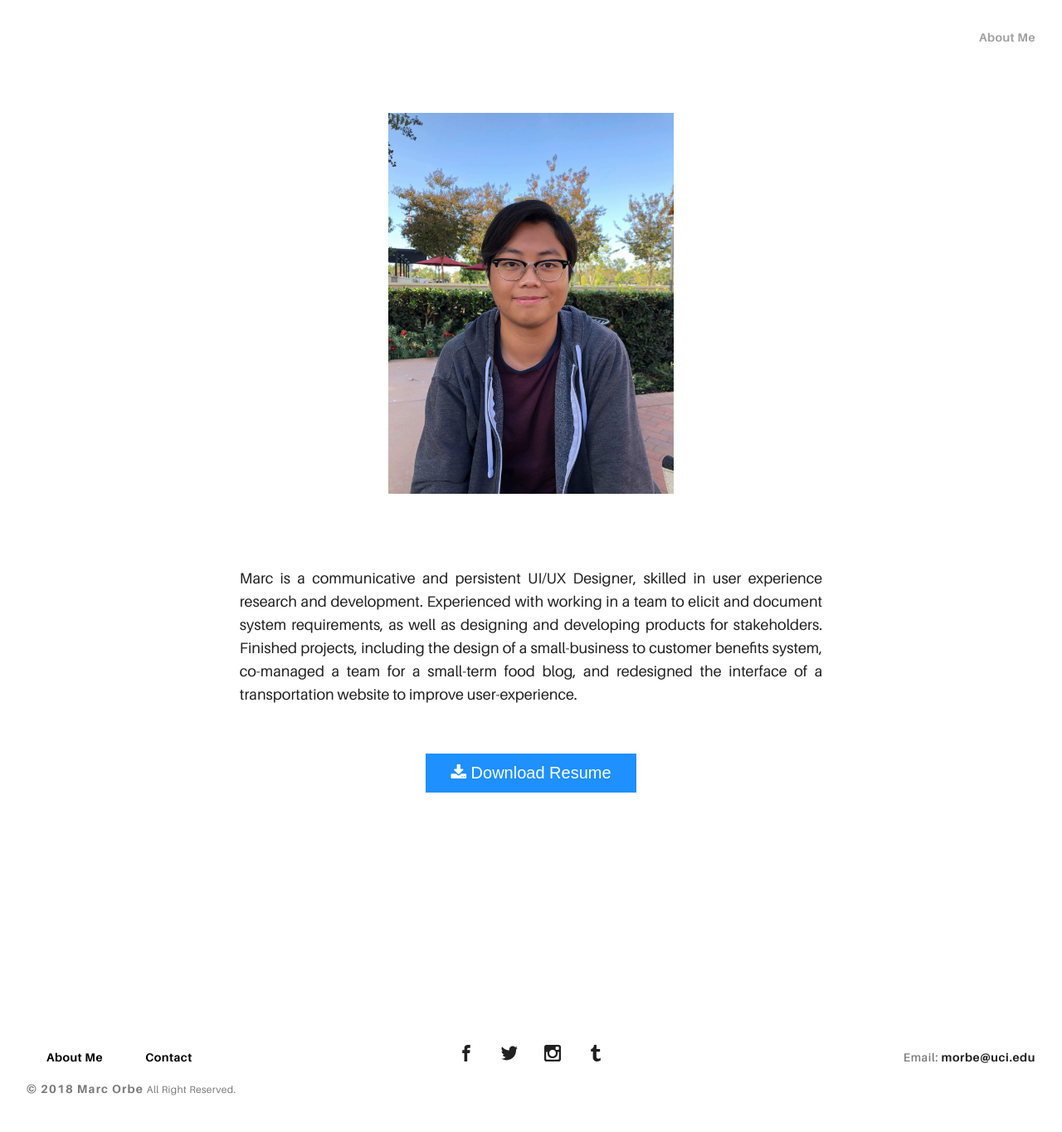
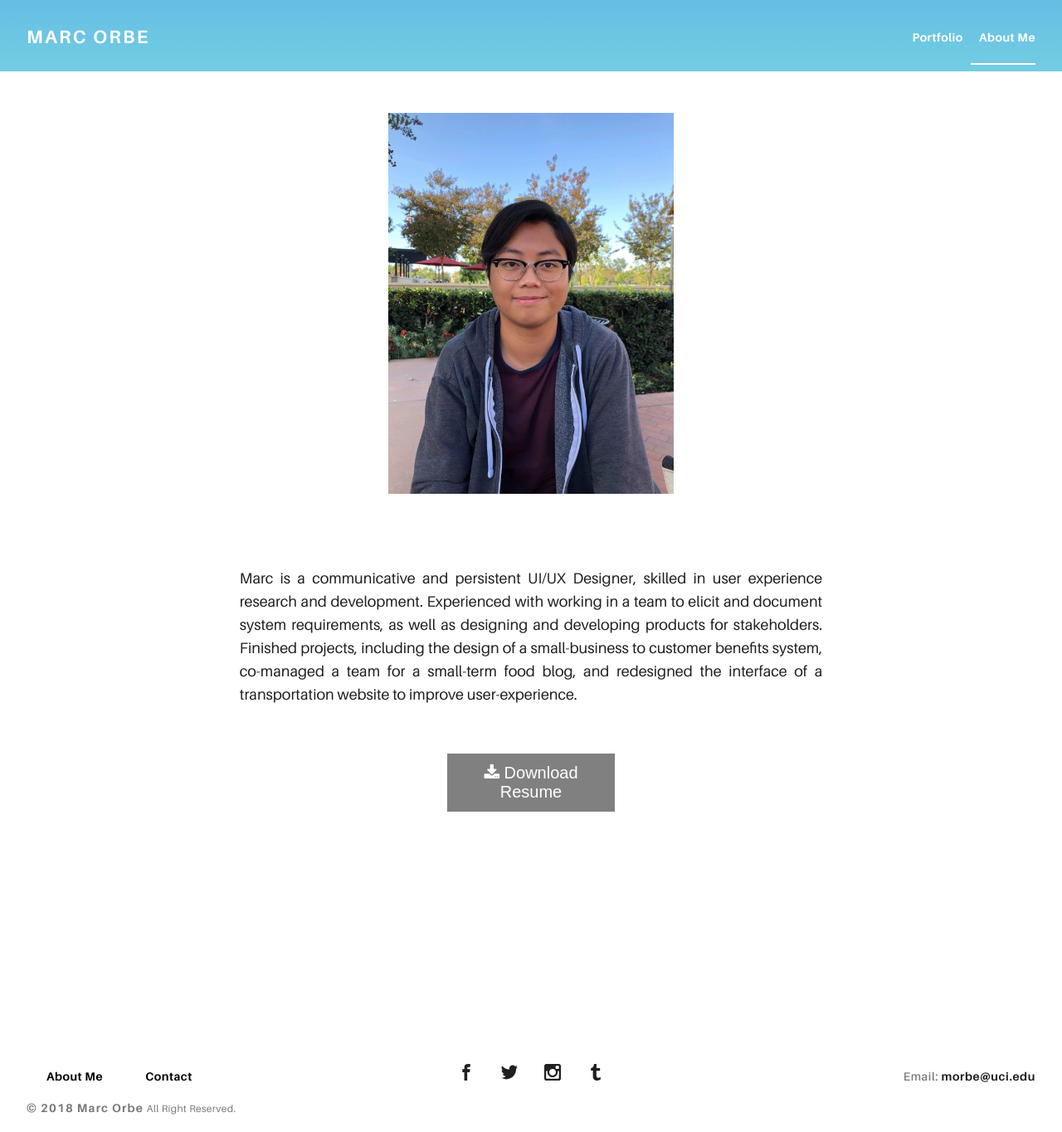
Before and after one commit to morbe/morbe.github.io, a plain HTML site: page about-me.html in a window 1280 px wide. Shown: the whole page at 83% size. Drawn offline with Linux system fonts and the light colour scheme.

Commit message:
Needs More for Projects

```diff
--- a/about-me.html
+++ b/about-me.html
@@ -54,7 +54,7 @@
 <link rel="stylesheet" href="https://cdnjs.cloudflare.com/ajax/libs/font-awesome/4.7.0/css/font-awesome.min.css">
 <style>
 .btn {
-    background-color: DodgerBlue;
+    background-color: Grey;
     border: none;
     color: white;
     padding: 12px 30px;
@@ -62,6 +62,8 @@
     font-size: 20px;
     margin: auto;
     margin-top: 2rem;
+    margin-left: 27rem;
+    margin-right: 27rem
 
 }
 
@@ -74,9 +76,9 @@
 <body>
 
 
-
+<a href="assets/img/Marc-Orbe-Resume.pdf" download>
 <button class="btn"><i class="fa fa-download"></i> Download Resume</button>
-
+</a>
 
 </body>
 
--- a/assets/css/urku.css
+++ b/assets/css/urku.css
@@ -75,7 +75,7 @@ div {
 
 .rk-header {
 
-  background-color: -webkit-linear-gradient(left, transparent 0%,#264CAA 50%,transparent 100%);
+  background: linear-gradient(to bottom, rgba(101, 190, 227, 1), rgba(115, 205, 227, 1));
   position: relative;
   z-index: 5;
 }
@@ -1995,8 +1995,8 @@ div {
 .rk-menu__item {
   color: #fff;
   display: inherit;
-  padding-left: 1.5rem;
-  padding-right: 1.5rem;
+  padding-left: .6rem;
+  padding-right: .6rem;
 }
 
 .project-menu__item{
@@ -2021,8 +2021,10 @@ div {
   padding-right: 0;
 }
 .rk-menu__item.active {
-  color: #a0a0a0;
-}
+  border-bottom: 2px solid white;
+}
+
+
 .rk-menu__link {
   padding-bottom: 1.2rem;
 }
```
Also changed, not shown: 4 other files.
